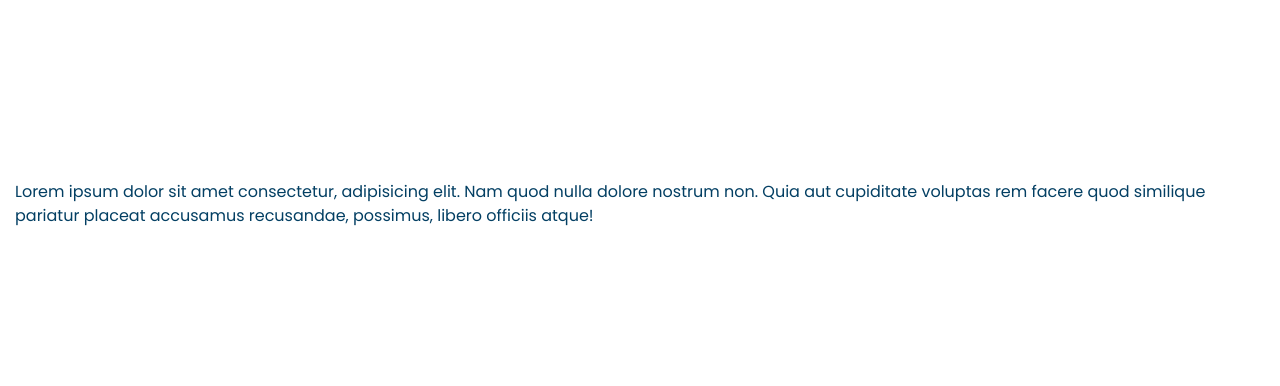
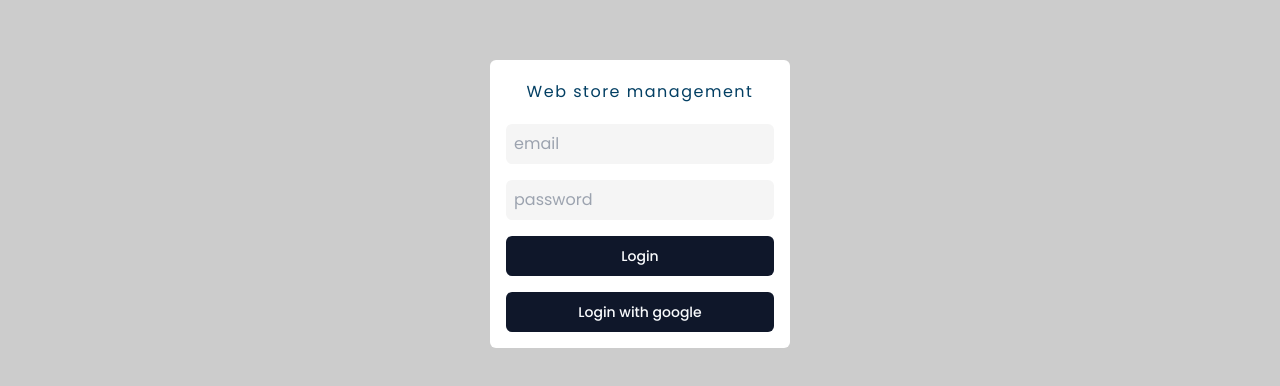
Before and after one commit to fiqrioemry/nextjs_dashboard, a Next.js app: page / in a window 1280 px wide. Shown: the part 196-582 px from the top of the page. Built offline with nearby package versions, Linux system fonts and the light colour scheme.

Commit message:
changing homepage

```diff
--- a/app/page.tsx
+++ b/app/page.tsx
@@ -1,13 +1,27 @@
+import { Button } from "@/components/ui/button";
+
 export default function Home() {
   return (
-    <section>
+    <section className="bg-blur bg-black/20">
       <div className="container mx-auto flex-center h-screen">
-        <p>
-          Lorem ipsum dolor sit amet consectetur, adipisicing elit. Nam quod
-          nulla dolore nostrum non. Quia aut cupiditate voluptas rem facere quod
-          similique pariatur placeat accusamus recusandae, possimus, libero
-          officiis atque!
-        </p>
+        <div className="w-[300px] bg-white rounded-md space-y-4 text-center py-4 px-4">
+          <h1>Web store management</h1>
+          <form action="submit" className="space-y-4">
+            <input
+              type="text"
+              className="w-full px-2 py-2 rounded-md bg-foreground"
+              placeholder="email"
+            />
+            <input
+              type="text"
+              className="w-full px-2 py-2 rounded-md bg-foreground"
+              placeholder="password"
+            />
+
+            <Button className="w-full">Login</Button>
+            <Button className="w-full">Login with google</Button>
+          </form>
+        </div>
       </div>
     </section>
   );
```
